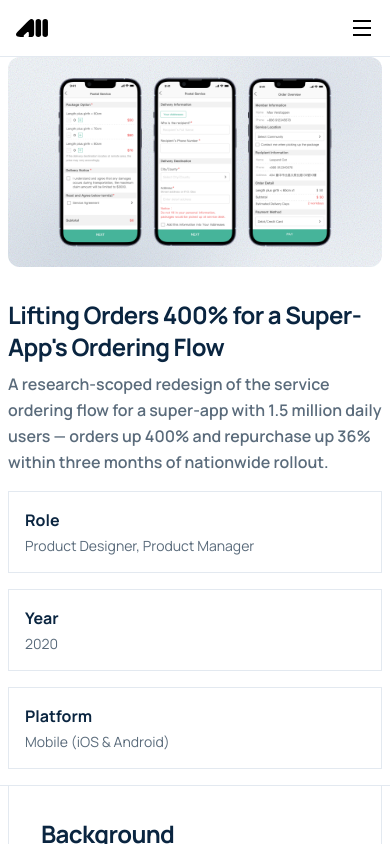
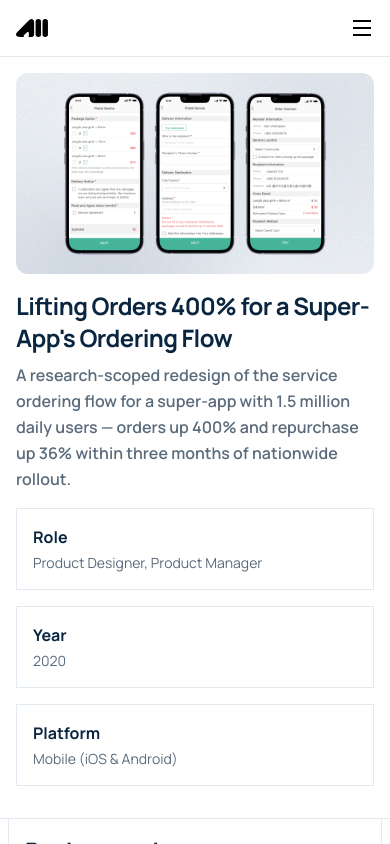
Before and after one commit to alfjrl/portfolio, a Next.js app: page /project/ecommerce-order-placing in a window 390 px wide. Shown: the top 844 px of the page. Built offline with nearby package versions, Linux system fonts and the light colour scheme.

Commit message:
improve rwd design

```diff
--- a/app/about/page.tsx
+++ b/app/about/page.tsx
@@ -66,7 +66,7 @@ export default function AboutPage() {
       <HeroBackdrop />
       <div
         id="hero"
-        className="max-w-[1440px] w-full md:mx-auto px-2 md:px-16 flex flex-col md:flex-row gap-8 lg:gap-12 p-4 md:py-16"
+        className="max-w-[1440px] w-full md:mx-auto p-6 md:p-16 flex flex-col md:flex-row gap-8 lg:gap-12"
       >
         <div className="sr-only">
           <h1>About Alfred J Lin</h1>
@@ -84,7 +84,6 @@ export default function AboutPage() {
             className="rounded-full aspect-square object-cover object-top bg-white"
           />
         </div>
-
         {/* Content */}
         <div
           className="flex flex-col  md:basis-3/4 animate-blur-in"
--- a/app/project/[slug]/page.tsx
+++ b/app/project/[slug]/page.tsx
@@ -86,10 +86,10 @@ export default async function ProjectPage({ params }) {
 
   return (
     <div className="w-full">
-      <div className="max-w-[1440px] w-full md:mx-auto px-2 md:px-16 md:py-16">
+      <div className="max-w-[1440px] w-full md:mx-auto p-4 md:p-16">
         {/* Hero image */}
         <div
-          className="relative aspect-16/9 w-full mb-8 rounded-xl overflow-hidden animate-blur-in"
+          className="relative aspect-16/9 w-full mb-4 md:mb-8 rounded-xl overflow-hidden animate-blur-in"
           style={{
             animationDelay: "0s",
             viewTransitionName: `project-cover-${slug}`,
@@ -198,7 +198,7 @@ export default async function ProjectPage({ params }) {
       {/* MDX content */}
       <div className="w-full border-t border-line">
         <div className="px-2 md:px-16 max-w-[1440px] w-full md:mx-auto">
-          <div className="p-8 md:py-16 border-x border-line">
+          <div className="p-4 md:py-16 border-x border-line">
             <article
               className="prose animate-blur-in leading-relaxed"
               style={{ animationDelay: "0.45s" }}
```
